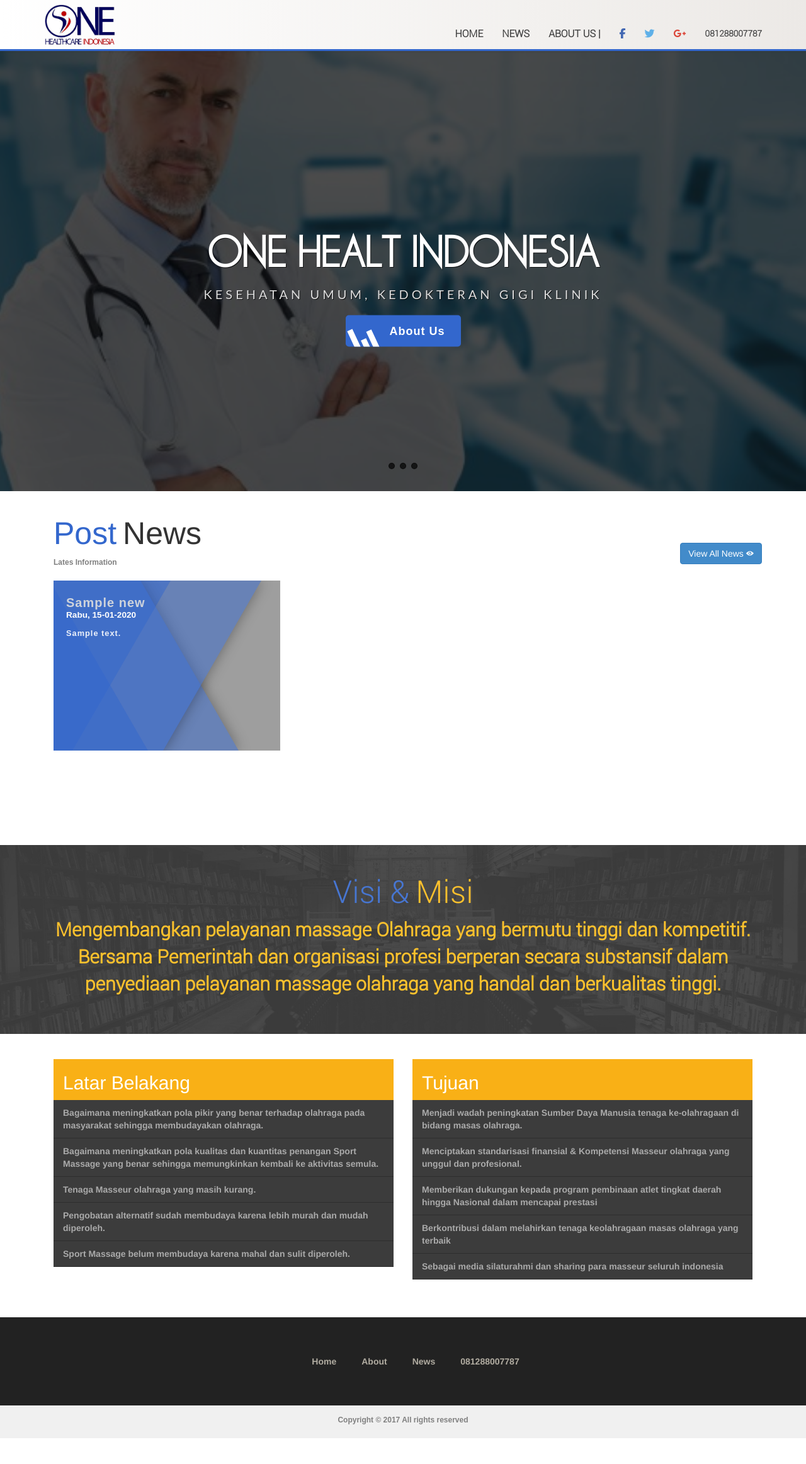
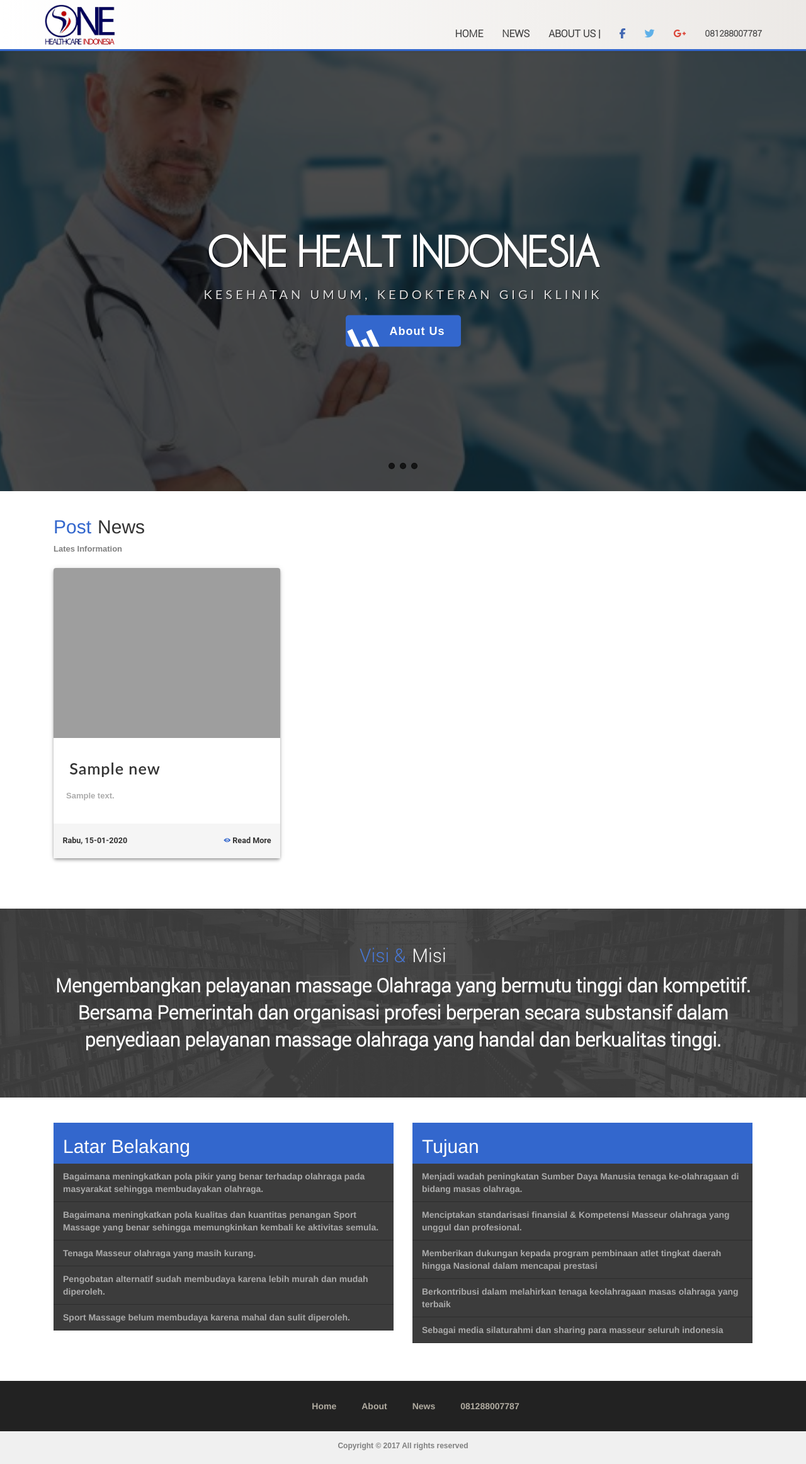
Before and after one commit to crayongenerateon/ohi, a CodeIgniter app: page /database/ in a window 1280 px wide. Shown: the whole page at 63% size. Before the commit the page ends 2284 px from the top, so only its background shows below. Run offline with CodeIgniter, Linux system fonts and the light colour scheme; tables that the repository leaves empty hold one stand-in row (values such as "Sample post"); some libraries are stand-ins or nearby versions; some web fonts are replaced; grey boxes are pictures that could not be loaded.

Commit message:
update
update

```diff
--- a/application/views/templates/base.php
+++ b/application/views/templates/base.php
@@ -117,8 +117,8 @@
           </h1>
           <p class="animated fadeInUp delay-1">Lates Information</p>
         </div>
-        <a class="btn btn-primary pull-right" href="#" style="margin-top: -50px;">View All News <i class="ion ion-eye"></i></a>
-        <div class="caption">
+        <!-- <a class="btn btn-primary pull-right" href="#" style="margin-top: -50px;">View All News <i class="ion ion-eye"></i></a> -->
+
 
         <div class="index-content">
           <div class="container">
@@ -128,16 +128,40 @@
                <?php $item_class = ($i == 1) ? 'item active' : 'item'; ?>
                <div class="<?php echo $item_class; ?>">
                 <div class="col-md-4 col-lg-4 col-sm-12">
+
+
                   <a href="<?php echo news_url($key) ?>" target="_blank">
-                    <figure class="snip1543 hover">
-                      <img src="https://s3-us-west-2.amazonaws.com/s.cdpn.io/331810/sample108.jpg" alt="sample108" />
-                      <figcaption>
-                        <h3><?php echo $key['news_title'] ?></h3>
-                        <small><?php echo pretty_date($key ['news_post_date'], 'l, d-m-Y', FALSE) ?></small>
-                        <p><?php echo word_limiter($key['news_desc'], '10') ?></p>
-                      </figcaption>
-                    </figure>
+                    <div class="cards">
+                      <article class="card card_main">
+                        <header class="card__header">
+                          <img class="card__preview" src="<?php echo base_url();?>/media/template/media/images/support/1.JPG" alt="Preview img">
+                          <button class="card__main-action" type="button">In bookmarks</button>
+                        </header>
+                        <div class="card__body">
+                          <div class="card__content">
+                            <h3 class="card__title">
+                              <a href="#0" class="card__showmore"><?php echo $key['news_title'] ?></a></h3>
+                              <div class="card__description">
+                                <p><?php echo word_limiter($key['news_desc'], '15') ?></p>
+                              </div>
+                            </div>
+                            <footer class="card__footer">
+                              <span class="card__author"><?php echo pretty_date($key ['news_post_date'], 'l, d-m-Y', FALSE) ?></span>
+                              <div class="card__meta">
+                                <div class="card__meta-item">
+                                  <i class="ion ion-eye"></i>
+                                  <a href="href="<?php echo news_url($key) ?>" target="_blank"">
+                                    <span class="card__label">Read More</span>
                                   </a>
+                                </div>
+                              </div>
+                            </footer>
+                          </div>
+                        </article>
+                      </div>
+                    </a>
+
+
                   </div>
                 </div>
 
@@ -147,17 +171,17 @@
 
           </div>
         </div>
-    </div>
+
       </div>
     </div>
 
 
 
 
-  <div class="bgimg-3">
+    <div class="bgimg-3" style="margin-top: -80px">
       <div class="caption">
         <div class="col-lg-12">
-        <span class="border" style="background-color:transparent;font-size:30px;color: rgb(251, 186, 22) !important;">
+          <span class="border" style="background-color:transparent;font-size:30px;color: #fff !important;">
            <center>
             <h1 style="margin-top: 50px;">
               <div class="animated fadeInLeft">Visi &</div> <div class="animated fadeInRight">Misi</div>
--- a/media/template/media/css/custom.css
+++ b/media/template/media/css/custom.css
@@ -581,7 +581,7 @@ label, legend {
 
 footer{
   background-color:#222222;
-  padding: 60px 0px;
+  padding: 30px 0px;
 }
 
 footer ul{
@@ -721,8 +721,8 @@ footer ul li a:hover{
 a.list-group-item.active, a.list-group-item.active:hover, a.list-group-item.active:focus {
   z-index: 2;
   color: #fff;
-  background-color: #f9b016;
-  border-color: #f9b016;
+  background-color: #3367cd;
+  border-color: #3367cd;
   padding-top: 0px;
   padding-bottom: 0px;
 }
@@ -775,23 +775,10 @@ a.list-group-item.active, a.list-group-item.active:hover, a.list-group-item.acti
 
 
 /*-----cutom pmoi ----*/
-h1 {
-  margin-top: -%;
-  font-size: 5rem;
-  display: inline-block;
-}
-h1 div {
-  position: relative;
-  float: left;
-}
-h1 div:first-child {
-  color: #3367cd;
-  margin-right: 1rem;
-}
 
 p {
   font-family: 'Raleway', Arial, sans-serif;
-  font-size: 1.2rem;
+  font-size: 1.3rem;
   color: gray;
   text-transform: unset;
 }
@@ -804,7 +791,7 @@ p {
 
 
 .index-content a:hover{
-  color:black;
+  color:#464646;
   text-decoration:none;
 }
 .index-content{
@@ -816,7 +803,8 @@ p {
   margin-top:20px;
 }
 .index-content a{
-  color: black;
+  color: #333;
+  text-transform: unset;
 }
 .index-content .card{
   background-color: #FFFFFF;
@@ -867,171 +855,6 @@ p {
     margin-top: 20px;
   }
 }
-@import url(https://fonts.googleapis.com/css?family=Source+Sans+Pro);
-@import url(https://fonts.googleapis.com/css?family=Teko:700);
-.snip1543 {
-  background-color: #fff;
-  color: #ffffff;
-  display: inline-block;
-  font-family: 'Source Sans Pro', sans-serif;
-  font-size: 16px;
-  margin-top: -60px;
-  margin-bottom: 80px;
-  overflow: hidden;
-  position: relative;
-  text-align: left;
-  width: auto;
-  -webkit-transform: translateZ(0);
-  transform: translateZ(0);
-}
-
-.snip1543 *,
-.snip1543 *:before,
-.snip1543 *:after {
-  -webkit-box-sizing: border-box;
-  box-sizing: border-box;
-  -webkit-transition: all 0.45s ease;
-  transition: all 0.45s ease;
-}
-
-.snip1543 img {
-  backface-visibility: hidden;
-  max-width: 100%;
-  vertical-align: top;
-}
-
-.snip1543:before,
-.snip1543:after {
-  position: absolute;
-  top: 0;
-  bottom: 0;
-  left: 0;
-  right: 0;
-  content: '';
-  background-color: #3367cd;
-  opacity: 0.5;
-  -webkit-transition: all 0.45s ease;
-  transition: all 0.45s ease;
-}
-
-.snip1543:before {
-  -webkit-transform: skew(30deg) translateX(-80%);
-  transform: skew(30deg) translateX(-80%);
-}
-
-.snip1543:after {
-  -webkit-transform: skew(-30deg) translateX(-70%);
-  transform: skew(-30deg) translateX(-70%);
-}
-
-.snip1543 figcaption {
-  position: absolute;
-  top: 0px;
-  bottom: 0px;
-  left: 0px;
-  right: 0px;
-  z-index: 1;
-  bottom: 0;
-  padding: 25px 40% 25px 20px;
-}
-
-.snip1543 figcaption:before,
-.snip1543 figcaption:after {
-  position: absolute;
-  top: 0;
-  bottom: 0;
-  left: 0;
-  right: 0;
-  background-color: #3367cd;
-  box-shadow: 0 0 20px rgba(0, 0, 0, 0.7);
-  content: '';
-  opacity: 0.5;
-  z-index: -1;
-}
-
-.snip1543 figcaption:before {
-  -webkit-transform: skew(30deg) translateX(-100%);
-  transform: skew(30deg) translateX(-100%);
-}
-
-.snip1543 figcaption:after {
-  -webkit-transform: skew(-30deg) translateX(-90%);
-  transform: skew(-30deg) translateX(-90%);
-}
-
-.snip1543 h3,
-.snip1543 p {
-  margin: 0;
-  opacity: 0;
-  letter-spacing: 1px;
-}
-
-.snip1543 h3 {
-  font-family: 'Teko', sans-serif;
-  font-size: 20px;
-  font-weight: 700;
-  line-height: 1em;
-  text-transform: unset;
-}
-
-.snip1543 p {
-  font-family: "Arial" sans-serif;
-  font-size: 0.8em;
-  color: #fff;
-  text-transform: unset;
-  margin-top: 10px;
-}
-
-.snip1543 a {
-  position: absolute;
-  top: 0;
-  bottom: 0;
-  left: 0;
-  right: 0;
-  z-index: 1;
-}
-
-.snip1543:hover h3,
-.snip1543.hover h3,
-.snip1543:hover p,
-.snip1543.hover p {
-  -webkit-transform: translateY(0);
-  transform: translateY(0);
-  opacity: 0.9;
-  -webkit-transition-delay: 0.2s;
-  transition-delay: 0.2s;
-}
-/*
-.snip1543:hover:before,
-.snip1543.hover:before {
-  -webkit-transform: skew(30deg) translateX(-20%);
-  transform: skew(30deg) translateX(-20%);
-  -webkit-transition-delay: 0.05s;
-  transition-delay: 0.05s;
-}
-
-.snip1543:hover:after,
-.snip1543.hover:after {
-  -webkit-transform: skew(-30deg) translateX(-10%);
-  transform: skew(-30deg) translateX(-10%);
-}*/
-
-.snip1543:hover figcaption:before,
-.snip1543.hover figcaption:before {
-  -webkit-transform: skew(30deg) translateX(-40%);
-  transform: skew(30deg) translateX(-40%);
-  -webkit-transition-delay: 0.15s;
-  transition-delay: 0.15s;
-}
-
-.snip1543:hover figcaption:after,
-.snip1543.hover figcaption:after {
-  -webkit-transform: skew(-30deg) translateX(-30%);
-  transform: skew(-30deg) translateX(-30%);
-  -webkit-transition-delay: 0.1s;
-  transition-delay: 0.1s;
-}
-
 
 .blog-post{
   background: #eee;
@@ -1072,6 +895,19 @@ color: #F44336;
 .blog-post .blog-post-content .btn-more{
   padding: 0;
   text-transform: uppercase;
+}
+h1 {
+  margin-top: 5%;
+  font-size: 3rem;
+  display: inline-block;
+}
+h1 div {
+  position: relative;
+  float: left;
+}
+h1 div:first-child {
+  color: #3367cd;
+  margin-right: 1rem;
 }
 
 
@@ -1245,3 +1081,209 @@ text-transform: uppercase;
   color: #FE8CDF;
   background: #353866;
 }
+
+
+
+
+/*
+ * Core for cards
+ */
+
+ .cards{
+  display: flex;
+  flex-wrap: wrap;
+  justify-content: space-between;
+  font-family: "Roboto", sans-serif;
+  margin-top: -60px;
+  margin-bottom: 90px;
+}
+.card_main{
+  width: 100%;
+}
+
+@media screen and (min-width: 801px){
+
+  .card_main{
+
+    .card__title{
+      font-size: 180%;
+    }
+
+    .card__main-action{
+      width: @card_main_action_size * 1.12;
+      height: @card_main_action_size * 1.12;
+    }
+  }
+}
+
+.card_size-2xl{
+  width: 66%;
+}
+
+@media screen and (min-width: 801px){
+
+  .card_size-2xl{
+
+    .card__title{
+      font-size: 170%;
+    }
+  }
+}
+
+.card_size-xl{
+  width: 49%;
+}
+
+@media screen and (min-width: 801px){
+
+  .card_size-xl{
+
+    .card__title{
+      font-size: 160%;
+    }
+  }
+}
+
+.card_size-m{
+  width: 32%;
+}
+
+@media screen and (min-width: 481px) and (max-width: 800px){
+
+  .card_size-m, .card_size-2xl{
+    width: 49%;
+  }
+}
+
+@media screen and (max-width: 480px){
+
+  .card_size-m, .card_size-xl, .card_size-2xl{
+    width: 100%;
+  }
+}
+
+.card__header{
+  position: relative;
+  line-height: 0;
+}
+
+*::-ms-backdrop,.card__header{
+  display: flex;
+}
+
+.card__preview{
+  max-width: 100%;
+  height: auto;
+}
+
+
+
+.card__main-action{
+
+  font-size: 100%;
+  text-decoration: none;
+  text-indent: -9999px;
+  cursor: pointer;
+
+  border: none;
+  border-radius: 50%;
+  padding: 0;
+  box-shadow: 0 2px 2px 0 rgba(0,0,0,0.14),0 1px 5px 0 rgba(0,0,0,0.12),0 3px 1px -2px rgba(0,0,0,0.2);
+
+  position: absolute;
+  right: 5%;
+  bottom: 0;
+  transform: translateY(50%);
+
+  width: @card_main_action_size;
+  height: @card_main_action_size;
+
+  &:before{
+
+    content: "";
+    display: block;
+
+    width: 60%;
+    height: 60%;
+
+    box-sizing: border-box;
+
+    background-position: 50% 50%;
+    background-repeat: no-repeat;
+    background-size: contain;
+
+    position: absolute;
+    top: 50%;
+    left: 50%;
+    transform: translate(-50%, -50%)
+  }
+
+  &:focus{
+    outline: none;
+  }
+}
+
+.card__body {
+  display: flex;
+  flex-direction: column;
+  justify-content: space-around;
+  flex-grow: 2;
+}
+
+.card__title{
+  padding: 1em 1em 0em;
+  color: #ddd;
+  font-size: 100%;
+  font-weight: 600;
+  line-height: 1.2;
+  text-align: left;
+  margin-top: -20px;
+  margin-bottom: 0em;
+  text-transform: unset;
+  letter-spacing: 1px;
+}
+
+.card__description {
+  padding: 0px 0px 0px 0px;
+}
+.card__showmore{
+  text-decoration: none;
+}
+
+.card__content{
+  padding: 2em 0em 1em;
+  flex-grow: 2;
+}
+
+.card__footer{
+
+  padding: 1.5em 4%;
+  border-top-width: 1px;
+  border-top-style: solid #eee;
+  font-size: 90%;
+  background: #f5f5f5;
+  display: flex;
+  justify-content: space-between;
+}
+
+.card__meta-item{
+  color: #3367cd;
+  display: inline-block;
+  vertical-align: middle;
+  margin-left: .8em;
+}
+
+.card__meta-icon{
+   color: #3367cd;
+  display: inline-block;
+  vertical-align: middle;
+  text-align: right;
+
+  width: 1.5em;
+  height: 1.5em;
+  margin-right: .2em;
+
+  background-position: 50% 50%;
+  background-repeat: no-repeat;
+  background-size: contain;
+}
```
Lines whose indentation alone changed are shown as unchanged.
